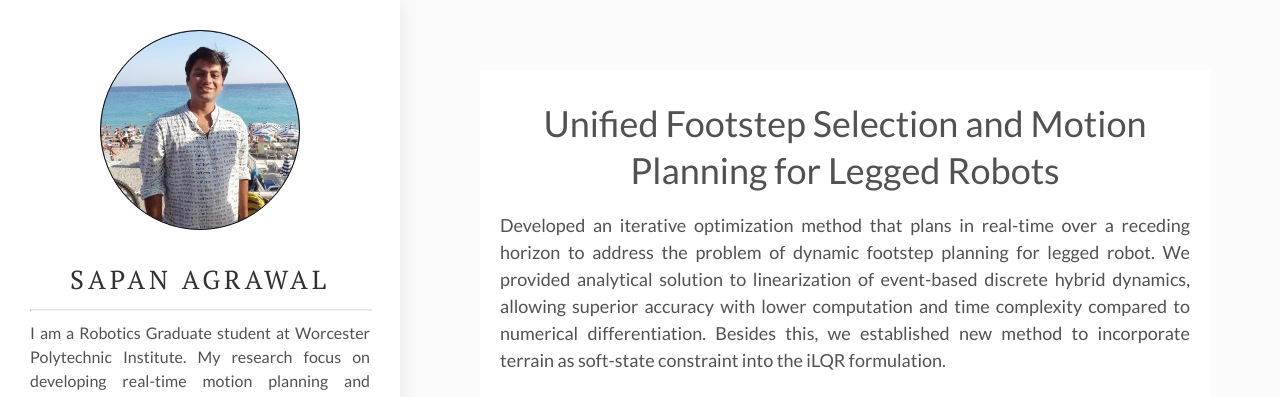
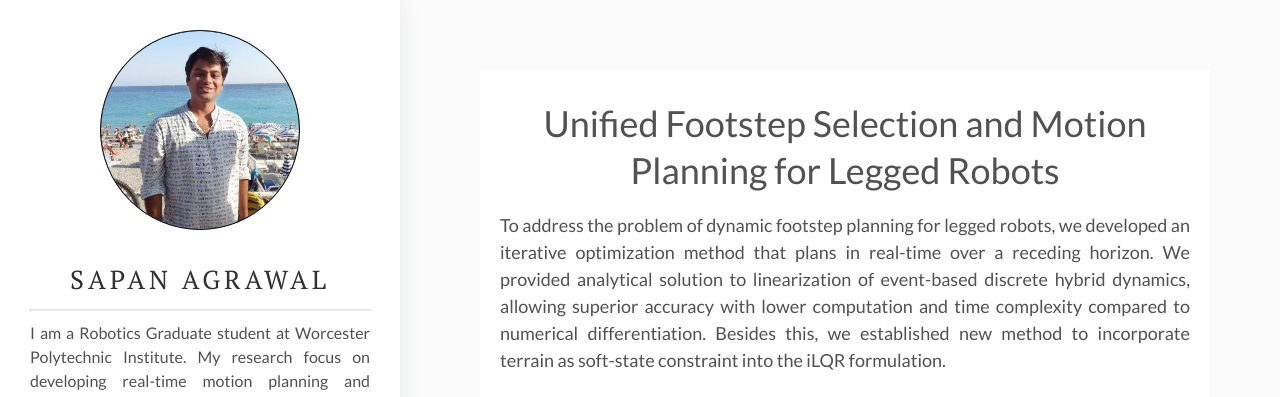
Before and after one commit to sapan-ostic/sapan-ostic.github.io, a Jekyll site: the page built from _posts/2019-01-04-Unified-Footstep-Selection-and-Motion-Planning-for-Legged-Robots.markdown, in a window 1280 px wide and 1228 px high. Shown: the top 397 px of the window. Built offline with Jekyll 4.4.1, drawn with Linux system fonts in a browser that asks for light colours.

Commit message:
site setting updated

```diff
--- a/_posts/2019-01-04-Unified-Footstep-Selection-and-Motion-Planning-for-Legged-Robots.markdown
+++ b/_posts/2019-01-04-Unified-Footstep-Selection-and-Motion-Planning-for-Legged-Robots.markdown
@@ -2,12 +2,12 @@
 layout: post
 title: Unified Footstep Selection and Motion Planning for Legged Robots
 date: 2019-01-04 13:32:20 +0300
-description: Developed an iterative optimization method that plans in real-time over a receding horizon to address the problem of dynamic footstep planning for legged robot. # Add post description (optional)
+description: To address the problem of dynamic footstep planning for legged robots, we developed an iterative optimization method that plans in real-time over a receding horizon.  # Add post description (optional)
 img: 4.gif # Add image post (optional)
 fig-caption: # Add figcaption (optional)
 tags: [Legged Robots, Motion Planning, Model Predictive Control, MATLAB]
 ---
-Developed an iterative optimization method that plans in real-time over a receding horizon to address the problem of dynamic footstep planning for legged robot. We provided analytical solution to linearization of event-based discrete hybrid dynamics, allowing superior accuracy with lower computation and time complexity compared to numerical differentiation. Besides this, we established new method to incorporate terrain as soft-state constraint into the iLQR formulation.
+To address the problem of dynamic footstep planning for legged robots, we developed an iterative optimization method that plans in real-time over a receding horizon. We provided analytical solution to linearization of event-based discrete hybrid dynamics, allowing superior accuracy with lower computation and time complexity compared to numerical differentiation. Besides this, we established new method to incorporate terrain as soft-state constraint into the iLQR formulation.
 
 ## subtitle
 blah blah
```
Also changed, not shown: _posts/2019-01-01-Learning-cost-function-for-Real-time-adaptive-motion-planning.markdown (line endings or trailing spaces).
